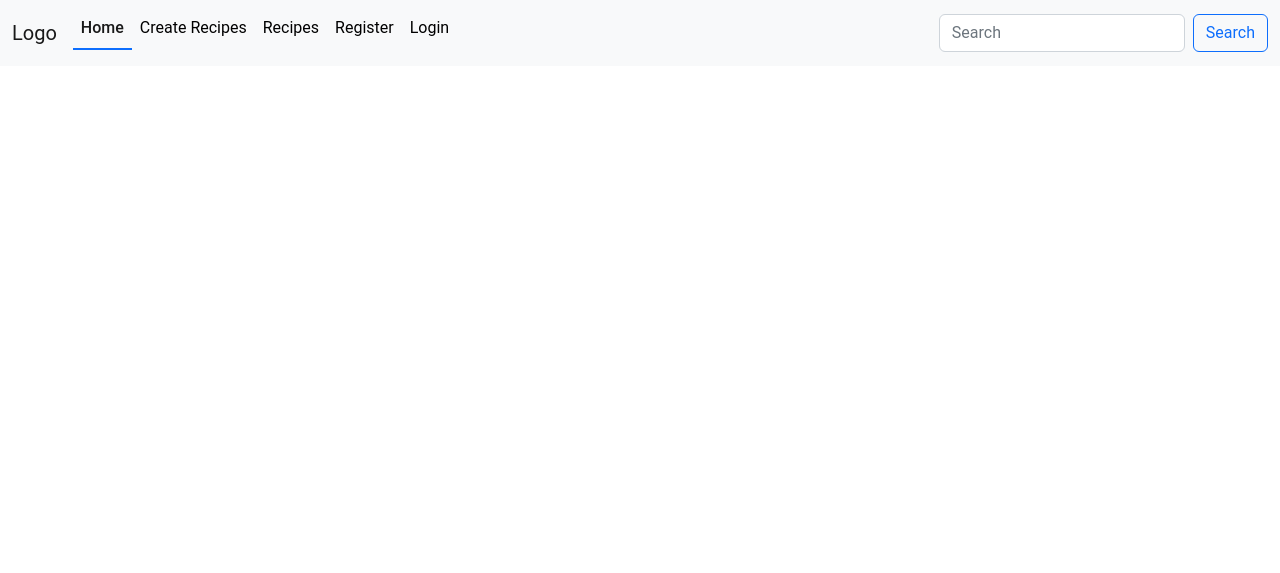
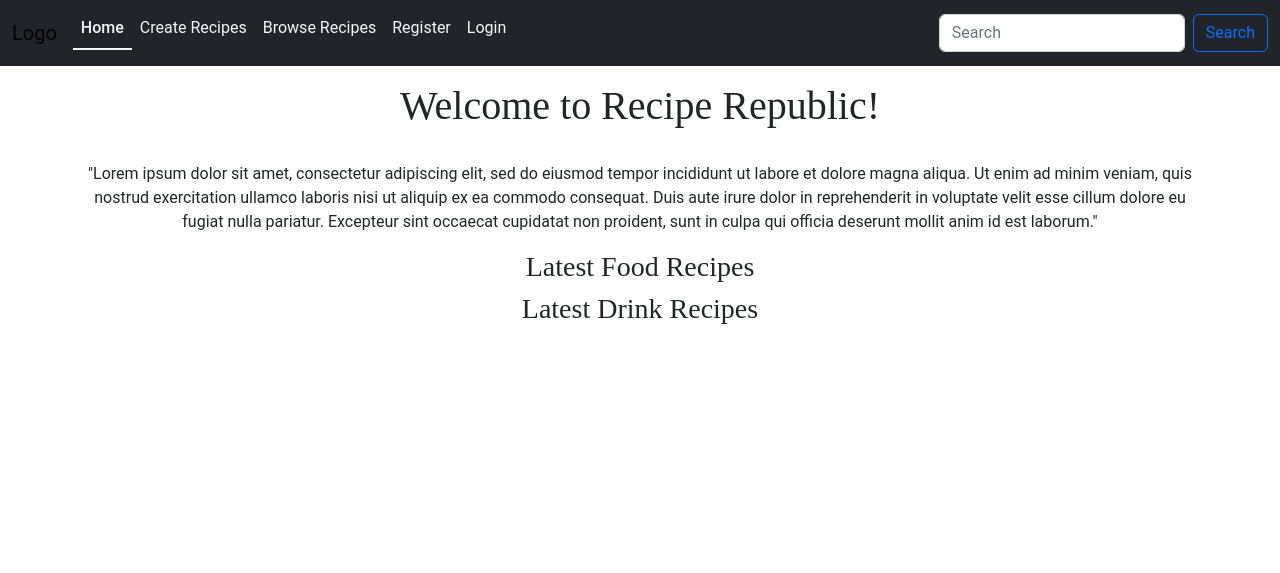
Before and after one commit to PatSvedberg/RecipeRepublic, a Django app: page / in a window 1280 px wide. Shown: the top 573 px of the page. Run offline with Django 3.2, Linux system fonts and the light colour scheme; data that the repository does not hold is empty; parts of the project's set-up code (start-up, migrations or seed data) failed here and were passed over; some libraries are stand-ins or nearby versions.

Commit message:
Add latest drink and food submits to front page

```diff
--- a/recipe/templates/recipe/index.html
+++ b/recipe/templates/recipe/index.html
@@ -1 +1,55 @@
 {% extends 'base.html' %}
+
+{% block title %}Home{% endblock %}
+
+
+{% block content %}
+
+<div class="container flex-column pt-3">
+    <section class="text-center">
+        <h1 class="main-title mx-auto">Welcome to Recipe Republic!</h1>
+
+        <p class="pt-4">
+            "Lorem ipsum dolor sit amet, consectetur adipiscing elit, sed do eiusmod tempor incididunt ut labore et
+            dolore magna aliqua. Ut enim ad minim veniam, quis nostrud exercitation ullamco laboris nisi ut aliquip ex
+            ea commodo consequat. Duis aute irure dolor in reprehenderit in voluptate velit esse cillum dolore eu fugiat
+            nulla pariatur. Excepteur sint occaecat cupidatat non proident, sunt in culpa qui officia deserunt mollit
+            anim id est laborum."
+        </p>
+    </section>
+    <section class="text-center">
+        <h3 class="main-title mx-auto">Latest Food Recipes</h3>
+        <div class="recipe-cont">
+            {% for recipe in recipes %}
+            {% if recipe.category == 'food' %}
+            <a href="{% url 'recipe_view' recipe.id %}" class="img-container">
+                <img src="{{recipe.image.url}}" alt="{{recipe.image_alt}}" style="width: 100%">
+                <div class="centered">
+                    <h2>{{recipe.title}}</h2>
+                </div>
+            </a>
+            {% endif %}
+            {% endfor %}
+        </div>
+    </section>
+    <section class="text-center">
+        <h3 class="main-title mx-auto">Latest Drink Recipes</h3>
+        <div class="recipe-cont">
+            {% for recipe in recipes %}
+            {% if recipe.category == 'drink' %}
+            <a href="{% url 'recipe_view' recipe.id %}" class="img-container">
+                <img src="{{recipe.image.url}}" alt="{{recipe.image_alt}}" style="width: 100%">
+                <div class="centered">
+                    <h2>{{recipe.title}}</h2>
+                </div>
+            </a>
+            {% endif %}
+            {% endfor %}
+        </div>
+    </section>
+
+</div>
+
+
+
+{% endblock %}
--- a/recipe/views.py
+++ b/recipe/views.py
@@ -16,8 +16,13 @@ from django.urls import reverse_lazy
 from django.db.models import Q
 
 
-class Index(TemplateView):
-    template_name = "recipe/index.html"
+class Index(ListView):
+    template_name = 'recipe/index.html'
+    model = Recipe
+    context_object_name = 'recipes'
+
+    def get_queryset(self):
+        return self.model.objects.all()[:3]
 
 
 class RecipeList(ListView):
--- a/static/css/style.css
+++ b/static/css/style.css
@@ -46,7 +46,15 @@ main {
 }
 
 a.nav-link {
-    color: var(--black);
+    color: var(--off-white);
+}
+
+a.nav-link:hover {
+    color: var(--off-white);
+}
+
+.navbar-nav .nav-link.active, .navbar-nav .show>.nav-link {
+    color: var(--off-white);
 }
 
 img.logo {
@@ -71,7 +79,7 @@ footer {
 }
 
 .active {
-    border-bottom: 2px solid var(--blue);
+    border-bottom: 2px solid var(--off-white);
     font-weight: 500;
 }
 
@@ -84,7 +92,7 @@ footer {
     border-radius: 5px;
 }
 
-/*Recipes*/
+/* Recipes */
 
 .card {
     height: 90%;
@@ -161,6 +169,21 @@ a.img-container:hover {
     transform: translate(-50%, -50%);
 }
 
+@media screen and (min-width:40em){
+    .form {
+        width: 50%;
+    }
+
+    .recipe-cont {
+        flex-direction: row;
+    }
+
+    .img-container {
+        flex-direction: row;
+        width: 29%;
+    }
+}
+
 @media screen and (min-width: 62.5em) {
     .main-title {
         width: 50%;
@@ -192,3 +215,21 @@ a.img-container:hover {
     .instructions {
         width: 66.66%;
     }
+
+    .profile {
+        flex-direction: row;
+    }
+
+    .info {
+        width: 30%;
+    }
+
+    .profile-recipes {
+        width: 70%;
+        padding: 1.5rem 3rem;
+    }
+
+    .profile-recipes a {
+        text-decoration: none;
+    }
+}
--- a/templates/includes/header.html
+++ b/templates/includes/header.html
@@ -2,7 +2,7 @@
 
 <header>
     {% with request.resolver_match.url_name as url_name %}
-    <nav class="navbar navbar-expand-lg bg-light">
+    <nav class="navbar navbar-expand-lg bg-dark">
         <div class="container-fluid">
             <!--Logo-->
             <a class="navbar-brand" href="#">Logo</a>
@@ -20,7 +20,7 @@
                         <a class="nav-link {% if url_name == 'new_recipe' %}active{% endif %}" href="{% url 'new_recipe' %}">Create Recipes</a>
                     </li>
                     <li class="nav-item">
-                        <a class="nav-link {% if url_name == 'recipe_list' %}active{% endif %}" href="{% url 'recipe_list' %}">Recipes</a>
+                        <a class="nav-link {% if url_name == 'recipe_list' %}active{% endif %}" href="{% url 'recipe_list' %}">Browse Recipes</a>
                       </li>
                     {% if request.user.is_authenticated %}
                     <li class="nav-item">
@@ -35,6 +35,9 @@
                     </li>
                     {% endif %}
                 </ul>
+                <div>
+
+                </div>
                 <!--Search bar Form-->
                 <form class="d-flex" role="search" method="GET" action="{% url 'recipe_list' %}">
                     <input class="form-control me-2" name="q" type="search" placeholder="Search" aria-label="Search">
```
